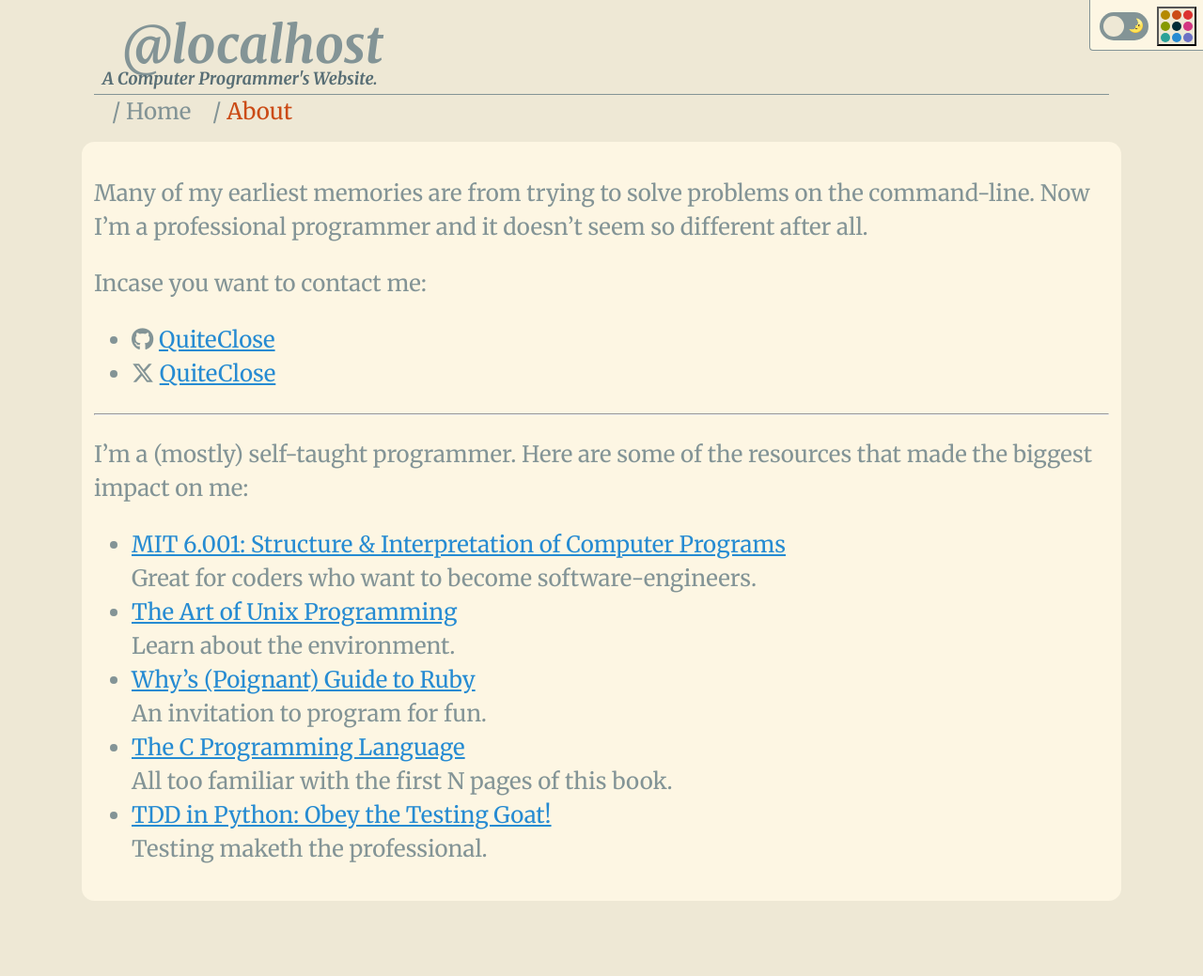
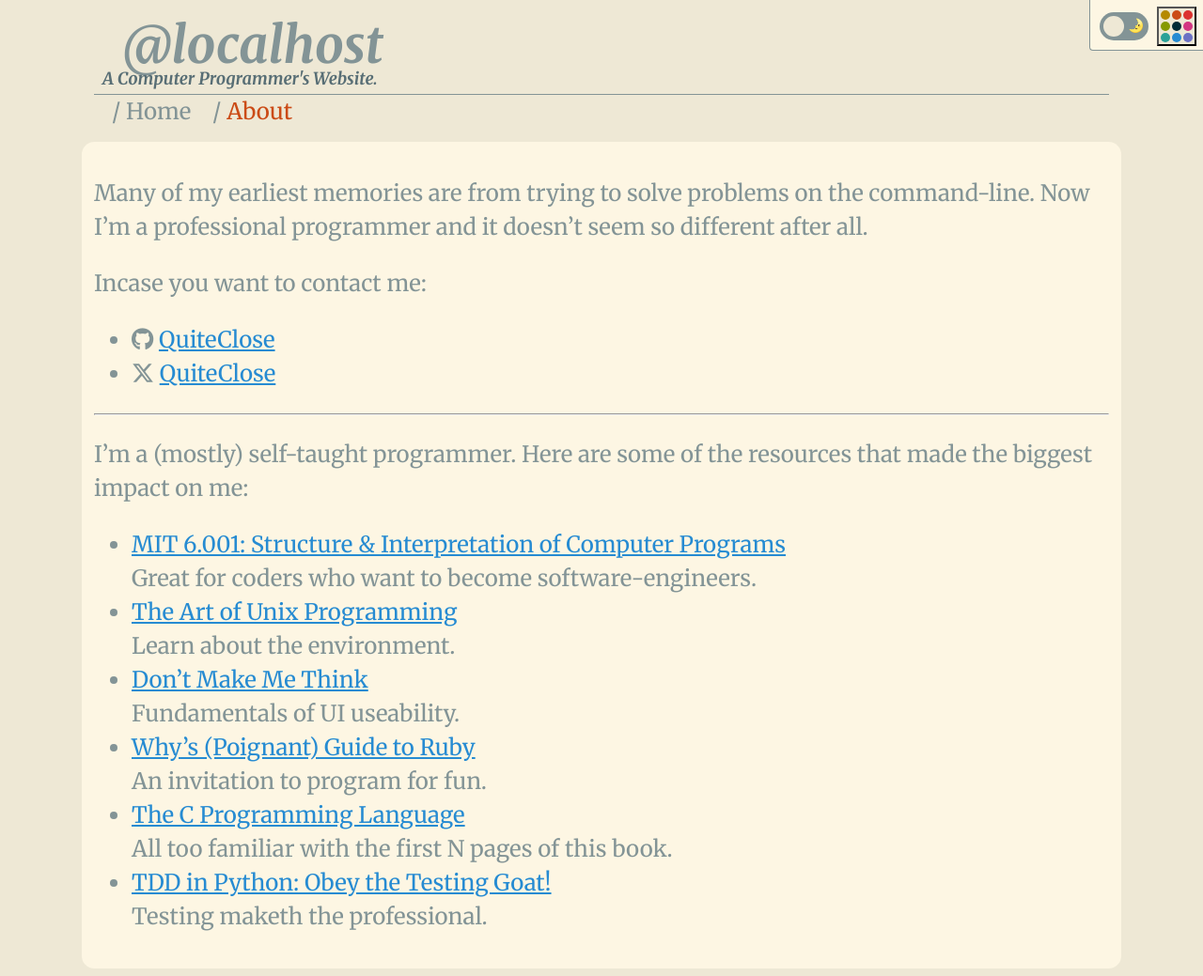
Before and after one commit to QuiteClose/quiteclose.github.io, a Jekyll site: the page built from about.md, in a window 1280 px wide. Shown: the whole page at 94% size. Built offline with Jekyll 4.4.1, drawn with Linux system fonts in a browser that asks for light colours; nearby versions of some CDN libraries; some web fonts are replaced; before the commit the page ends 967 px from its top, so only the background shows below that.

Commit message:
Don't make me think.

```diff
--- a/about.md
+++ b/about.md
@@ -25,6 +25,8 @@ the biggest impact on me:
     Great for coders who want to become software-engineers.
 *   [The Art of Unix Programming](http://www.catb.org/esr/writings/taoup/html/)<br>
     Learn about the environment.
+*   [Don't Make Me Think](https://eng317hannah.wordpress.ncsu.edu/files/2020/01/Krug_Steve_Dont_make_me_think_revisited___a_cz-lib.org_.pdf)<br>
+    Fundamentals of UI useability.
 *   [Why's (Poignant) Guide to Ruby](https://poignant.guide/book/)<br>
     An invitation to program for fun.
 *   [The C Programming Language](https://archive.org/details/the-ansi-c-programming-language-by-brian-w.-kernighan-dennis-m.-ritchie.org/page/8/mode/2up)<br>
```
